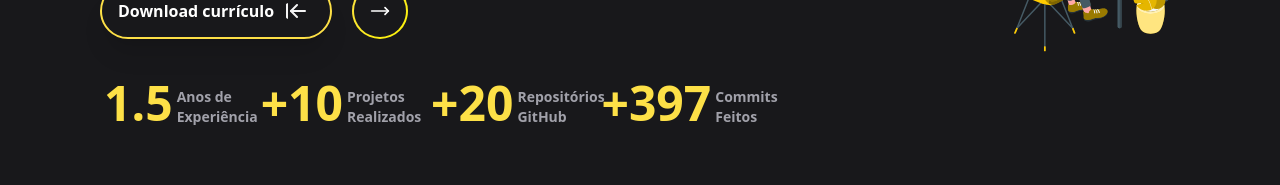
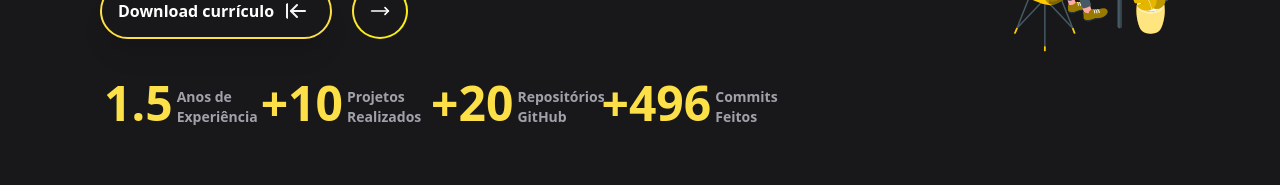
Before and after one commit to MatheusRodriguesdaSilveira/Portfolio-v2.0, a Next.js app: page / in a window 1280 px wide. Shown: the part 493-678 px from the top of the page. Built offline with nearby package versions, Linux system fonts and the light colour scheme.

Commit message:
feat: update commit counters to 500

```diff
--- a/src/components/Body/Body.tsx
+++ b/src/components/Body/Body.tsx
@@ -192,7 +192,7 @@
               </div>
               <div className="flex gap-1 lg:items-end">
                 <div className="text-4xl xl:text-5xl 2xl:text-7xl font-semibold text-yellow-300">
-                  +<Counter value={400} direction="up" />
+                  +<Counter value={500} direction="up" />
                 </div>
                 <h1 className="text-xs lg:text-sm xl:text-sm 2xl:text-lg w-20 font-semibold text-zinc-400">
                   Commits Feitos
@@ -234,7 +234,7 @@
 
               <div className="flex gap-1 items-center text-left">
                 <div className="text-3xl sm:text-4xl md:text-5xl xl:text-6xl 2xl:text-7xl font-semibold text-yellow-300">
-                  +<Counter value={400} direction="up" />
+                  +<Counter value={500} direction="up" />
                 </div>
                 <h1 className="text-xs sm:text-sm md:text-base xl:text-lg w-16 sm:w-20 font-semibold text-zinc-400">
                   Commits Feitos
```
